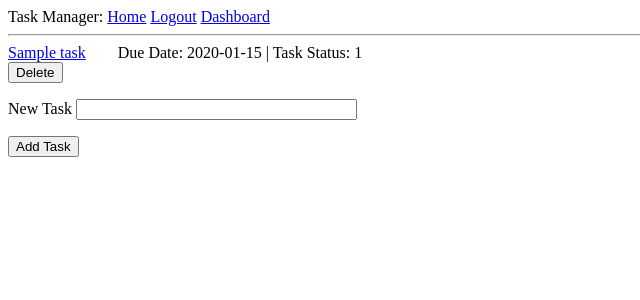
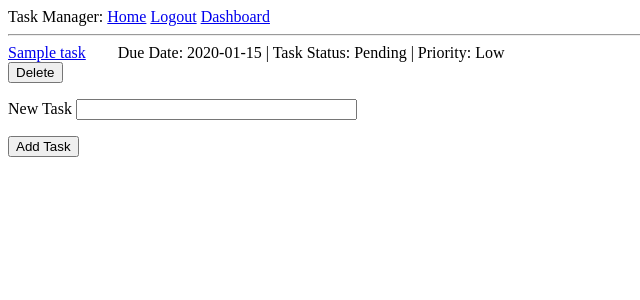
Before and after one commit to joaquinauc/task-manager, a Flask app: page /dashboard in a window 1280 px wide. Shown: the top 300 px of the page, without its empty margins (0-640 px from the left). Run offline with Flask 3, Linux system fonts and the light colour scheme; a user stored in the database is signed in; tables that the repository leaves empty hold one stand-in row (values such as "Sample post").

Commit message:
add priority for every task accordingly

```diff
--- a/app/templates/dashboard.html
+++ b/app/templates/dashboard.html
@@ -4,7 +4,9 @@
     <div>
         {% for task in tasks %}
         <a href="{{ url_for('task', id=task.id, title=task.title) }}">{{ task.title }}</a>
-        &nbsp&nbsp&nbsp&nbsp&nbsp&nbsp Due Date: {{ task.due_date }} | Task Status: {{ task.progress }}
+        &nbsp&nbsp&nbsp&nbsp&nbsp&nbsp Due Date: {{ task.due_date }} |
+        Task Status: {{ dict(select_form.status.choices).get(task.progress) }} |
+        Priority: {{ dict(select_form.priority.choices).get(task.priority) }}
         <form action="{{ url_for('delete', id=task.id, title=task.title) }}" method="post">
             {{ form.hidden_tag() }}
             {{ form.submit(value='Delete') }}
```
